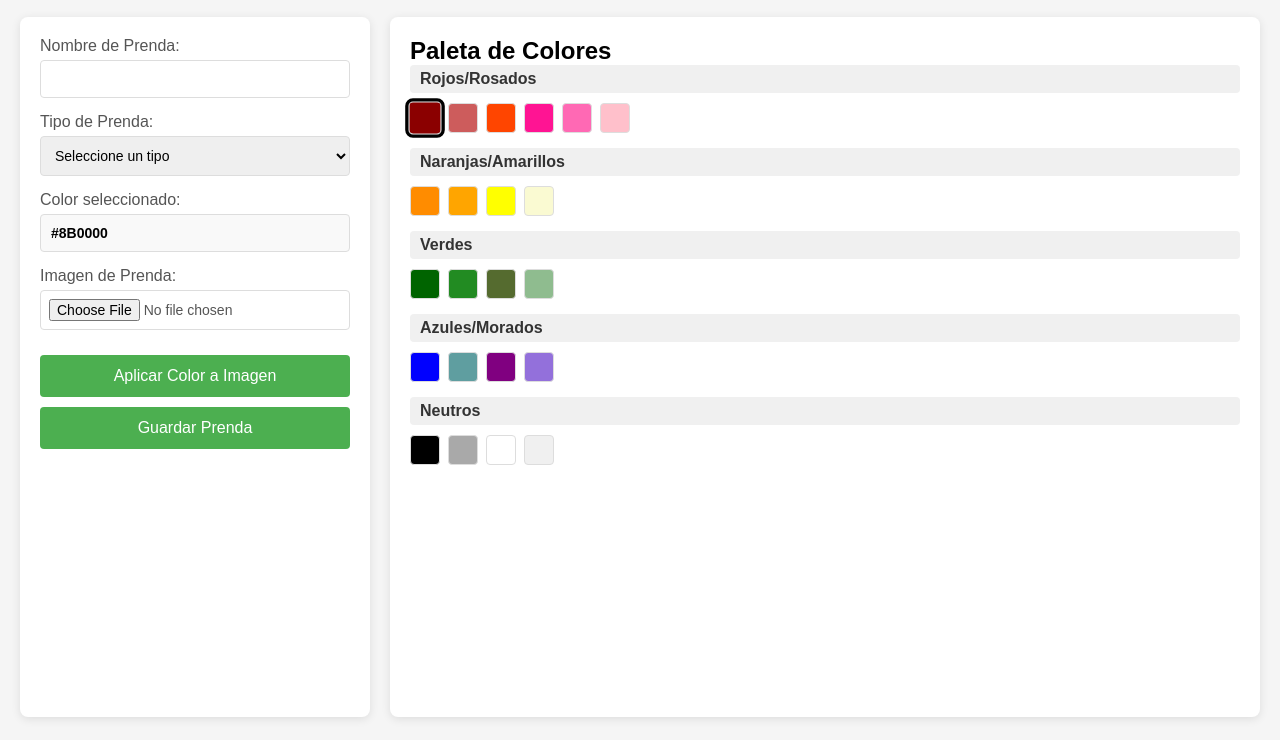
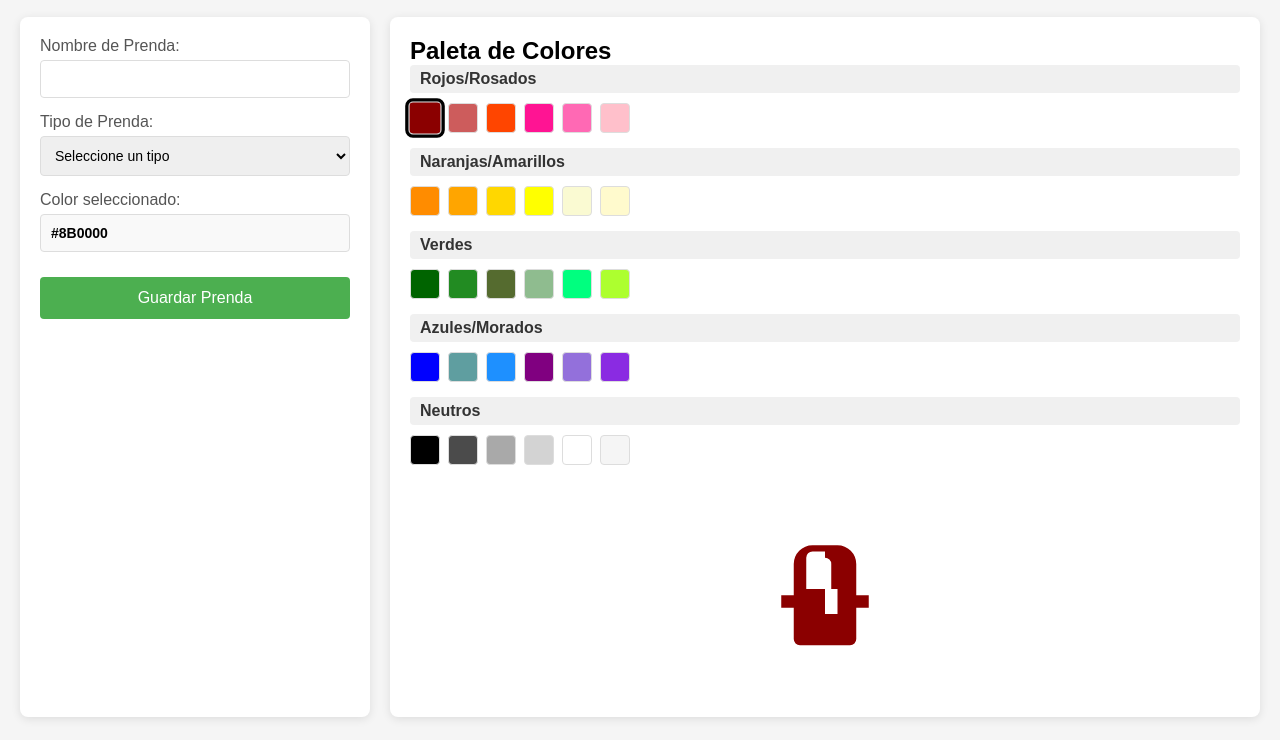
Before and after one commit to Juandeveloper99/UI.ASIS, a website: page index.html in a window 1280 px wide. Both pictures are taken after a click on the element 425 px from the left and 178 px from the top of the page. Shown: the part 60-800 px from the top of the page. Drawn offline with Linux system fonts and the light colour scheme; no server answers.

Commit message:
cambio de imagenes a iconos SVG y iniciando la creacion del apartado combinanciones

```diff
--- a/index.html
+++ b/index.html
@@ -53,6 +53,8 @@
       box-shadow: 0 2px 10px rgba(0,0,0,0.1);
       height: 100%;
       overflow-y: auto;
+      display: flex;
+      flex-direction: column;
     }
 
     .color-group {
@@ -131,23 +133,18 @@
       font-weight: bold;
     }
 
-    /* Estilos para la imagen */
-    .image-preview {
-      margin: 15px 0;
-      text-align: center;
+    .prenda-icon-container {
+      display: flex;
+      justify-content: center;
+      align-items: center;
+      margin: 20px 0;
+      flex-grow: 1;
     }
 
-    #previewCanvas {
-      max-width: 100%;
-      max-height: 200px;
-      border: 1px solid #ddd;
-      display: none;
-    }
-
-    #imagenPrenda {
-      width: 100%;
-      padding: 8px;
-      margin-top: 5px;
+    .prenda-icon {
+      width: 150px;
+      height: 150px;
+      transition: all 0.3s ease;
     }
 
     /* Ajustes para pantallas pequeñas */
@@ -184,15 +181,6 @@
           <input type="text" id="color_hex" readonly>
         </label>
 
-        <label>Imagen de Prenda:
-          <input type="file" id="imagenPrenda" accept="image/*">
-        </label>
-
-        <div class="image-preview">
-          <canvas id="previewCanvas"></canvas>
-        </div>
-
-        <button type="button" id="aplicarColor">Aplicar Color a Imagen</button>
         <button type="submit">Guardar Prenda</button>
       </form>
     </div>
@@ -200,63 +188,104 @@
     <div class="palette-container">
       <h2>Paleta de Colores</h2>
       <div id="color_palette"></div>
+
+      <div class="prenda-icon-container">
+        <svg id="prenda-icon" class="prenda-icon" viewBox="0 0 24 24" fill="currentColor">
+          <!-- Icono por defecto (se actualizará) -->
+          <path d="M16 21H8a1 1 0 0 1-1-1v-5H5v-2h2V8a3 3 0 0 1 3-3h4a3 3 0 0 1 3 3v5h2v2h-2v5a1 1 0 0 1-1 1zm-4-9v4h2v-4h-2zm0-6h-2a1 1 0 0 0-1 1v5h4V8a1 1 0 0 0-1-1z"/>
+        </svg>
+      </div>
     </div>
   </div>
 
   <script>
     const API_URL = 'http://localhost:3000';
 
-    // Variables para manejo de imagen
-    const canvas = document.getElementById('previewCanvas');
-    const ctx = canvas.getContext('2d');
-    let imagenOriginal = null;
-    const inputImagen = document.getElementById('imagenPrenda');
-    const btnAplicarColor = document.getElementById('aplicarColor');
-
     // Configuración de paleta de colores
     const paletteDiv = document.getElementById('color_palette');
     const inputColor = document.getElementById('color_hex');
+    const prendaIcon = document.getElementById('prenda-icon');
     let selectedBox = null;
+
+    // Definición de iconos para cada tipo de prenda (versión simplificada con paths combinados)
+    const iconosPrendas = {
+      1: { // Camisas (nuevo diseño combinado)
+        path: "M7 4l5 3 5-3 M7 4l-3 3 2 3v8a2 2 0 0 0 2 2h8a2 2 0 0 0 2-2V10l2-3-3-3 M12 7v12 M10 12h4",
+        nombre: "Camisa"
+      },
+      2: { // Camisetas (nuevo diseño combinado)
+        path: "M8 5h8 M8 5l-4 3v4l3 1v6a2 2 0 0 0 2 2h6a2 2 0 0 0 2-2v-6l3-1V8l-4-3 M9 5a3 3 0 0 0 6 0",
+        nombre: "Camiseta"
+      },
+      3: { // Pantalones (nuevo diseño combinado)
+        path: "M7 3h10l-1 7h-2l1 11h-3l-1.5-7L10 21H7l1-11H6L7 3z M12 10v2",
+        nombre: "Pantalón"
+      },
+      4: { // Zapatos (nuevo diseño combinado)
+        path: "M3 16c2 .5 5-1 7-3 1.2 1.8 3.9 3 6 3h3a2 2 0 0 1 2 2v1H2v-2a1 1 0 0 1 1-1z M10 13l-2-2 1-1 2 2 M14 16v-2",
+        nombre: "Zapatos"
+      }
+    };
 
     // Definición de colores agrupados optimizada
     const coloresAgrupados = [
   {
     grupo: 'Rojos/Rosados',
     tonos: {
-          '#8B0000': 'Rojo Oscuro', '#CD5C5C': 'Rojo Indio',
-          '#FF4500': 'Rojo Naranja', '#FF1493': 'Rosa Profundo',
-          '#FF69B4': 'Rosa Fuerte', '#FFC0CB': 'Rosa'
+      '#8B0000': 'Rojo Oscuro',
+      '#CD5C5C': 'Rojo Indio',
+      '#FF4500': 'Rojo Naranja',
+      '#FF1493': 'Rosa Profundo',
+      '#FF69B4': 'Rosa Fuerte',
+      '#FFC0CB': 'Rosa'
     }
   },
   {
     grupo: 'Naranjas/Amarillos',
     tonos: {
-          '#FF8C00': 'Naranja Oscuro', '#FFA500': 'Naranja',
-          '#FFFF00': 'Amarillo', '#FAFAD2': 'Dorado Claro'
+      '#FF8C00': 'Naranja Oscuro',
+      '#FFA500': 'Naranja',
+      '#FFD700': 'Oro',
+      '#FFFF00': 'Amarillo',
+      '#FAFAD2': 'Dorado Claro',
+      '#FFFACD': 'Amarillo Limón Claro'
     }
   },
   {
     grupo: 'Verdes',
     tonos: {
-          '#006400': 'Verde Oscuro', '#228B22': 'Verde Bosque',
-          '#556B2F': 'Oliva Oscuro', '#8FBC8F': 'Verde Mar'
+      '#006400': 'Verde Oscuro',
+      '#228B22': 'Verde Bosque',
+      '#556B2F': 'Oliva Oscuro',
+      '#8FBC8F': 'Verde Mar',
+      '#00FF7F': 'Verde Primavera',
+      '#ADFF2F': 'Verde Amarillo'
     }
   },
   {
     grupo: 'Azules/Morados',
     tonos: {
-          '#0000FF': 'Azul', '#5F9EA0': 'Azul Cadete',
-          '#800080': 'Púrpura', '#9370DB': 'Púrpura Medio'
+      '#0000FF': 'Azul',
+      '#5F9EA0': 'Azul Cadete',
+      '#1E90FF': 'Azul Dodger',
+      '#800080': 'Púrpura',
+      '#9370DB': 'Púrpura Medio',
+      '#8A2BE2': 'Violeta Azul'
     }
   },
   {
     grupo: 'Neutros',
     tonos: {
-          '#000000': 'Negro', '#A9A9A9': 'Gris Oscuro',
-          '#FFFFFF': 'Blanco', '#F0F0F0': 'Gris Claro'
+      '#000000': 'Negro',
+      '#4B4B4B': 'Gris Carbón',
+      '#A9A9A9': 'Gris Oscuro',
+      '#D3D3D3': 'Gris Claro',
+      '#FFFFFF': 'Blanco',
+      '#F5F5F5': 'Blanco Humo'
     }
   }
 ];
+
 
     // Generar la paleta agrupada
     coloresAgrupados.forEach(grupo => {
@@ -282,6 +311,7 @@
           if (selectedBox) selectedBox.classList.remove('color-selected');
           box.classList.add('color-selected');
           selectedBox = box;
+          actualizarIconoPrenda();
         });
 
         tonosContainer.appendChild(box);
@@ -291,63 +321,17 @@
       paletteDiv.appendChild(grupoDiv);
     });
 
-    // Cargar imagen y mostrarla en canvas
-    inputImagen.addEventListener('change', function(e) {
-      const file = e.target.files[0];
-      if (!file) return;
+    // Función para actualizar el icono de la prenda
+    function actualizarIconoPrenda() {
+      const tipoPrenda = document.getElementById('tipoprenda').value;
+      const color = inputColor.value || '#cccccc';
 
-      const reader = new FileReader();
-      reader.onload = function(event) {
-        const img = new Image();
-        img.onload = function() {
-          // Configurar canvas
-          canvas.style.display = 'block';
-          const maxWidth = 350;
-          const scaleFactor = maxWidth / img.width;
-          canvas.width = img.width > maxWidth ? maxWidth : img.width;
-          canvas.height = img.height * scaleFactor;
-
-          // Dibujar imagen original
-          ctx.drawImage(img, 0, 0, canvas.width, canvas.height);
-          imagenOriginal = img;
-        };
-        img.src = event.target.result;
-      };
-      reader.readAsDataURL(file);
-    });
-
-    // Aplicar color seleccionado a la imagen
-    btnAplicarColor.addEventListener('click', function() {
-      if (!imagenOriginal || !inputColor.value) {
-        alert('Por favor selecciona una imagen y un color primero');
-        return;
+      if (tipoPrenda && iconosPrendas[tipoPrenda]) {
+        prendaIcon.innerHTML = `<path d="${iconosPrendas[tipoPrenda].path}"/>`;
       }
 
-      const colorHex = inputColor.value;
-
-      // Redibujar imagen original
-      ctx.drawImage(imagenOriginal, 0, 0, canvas.width, canvas.height);
-
-      // Obtener datos de imagen
-      const imageData = ctx.getImageData(0, 0, canvas.width, canvas.height);
-      const data = imageData.data;
-
-      // Convertir HEX a RGB
-      const r = parseInt(colorHex.substr(1, 2), 16);
-      const g = parseInt(colorHex.substr(3, 2), 16);
-      const b = parseInt(colorHex.substr(5, 2), 16);
-
-      // Aplicar efecto de tinte (50% de intensidad)
-      for (let i = 0; i < data.length; i += 4) {
-        if (data[i+3] > 0) { // Solo píxeles no transparentes
-          data[i] = Math.floor((data[i] + r) / 2);   // R
-          data[i+1] = Math.floor((data[i+1] + g) / 2); // G
-          data[i+2] = Math.floor((data[i+2] + b) / 2); // B
+      prendaIcon.setAttribute('fill', color);
     }
-      }
-
-      ctx.putImageData(imageData, 0, 0);
-    });
 
     // Cargar tipos de prenda desde la API
     async function cargarTiposPrenda() {
@@ -365,6 +349,10 @@
           option.textContent = tipo.tipo;
           select.appendChild(option);
         });
+
+        // Escuchar cambios en el tipo de prenda
+        select.addEventListener('change', actualizarIconoPrenda);
+
       } catch (error) {
         console.error('Error:', error);
         alert('No se pudieron cargar los tipos de prenda');
@@ -376,18 +364,11 @@
       e.preventDefault();
 
       try {
-        // Convertir canvas a imagen base64
-        let imagenBase64 = null;
-        if (canvas.style.display !== 'none') {
-          imagenBase64 = canvas.toDataURL('image/jpeg', 0.8);
-        }
-
         const prenda = {
           id_usuario: 1,
           nombre_prenda: document.getElementById('nombre_prenda').value,
           color_hex: document.getElementById('color_hex').value,
-          tipo_prenda: document.getElementById('tipoprenda').value,
-          imagen: imagenBase64
+          tipo_prenda: document.getElementById('tipoprenda').value
         };
 
         console.log('Enviando:', prenda);
@@ -406,8 +387,8 @@
 
         alert('Prenda guardada correctamente');
         document.getElementById('formPrenda').reset();
-        canvas.style.display = 'none';
         if (selectedBox) selectedBox.classList.remove('color-selected');
+        prendaIcon.setAttribute('fill', '#cccccc'); // Resetear color del icono
 
       } catch (err) {
         console.error('Error:', err);
```
Also changed, not shown: convinaciones.html (added). Lines whose indentation alone changed are shown as unchanged.
